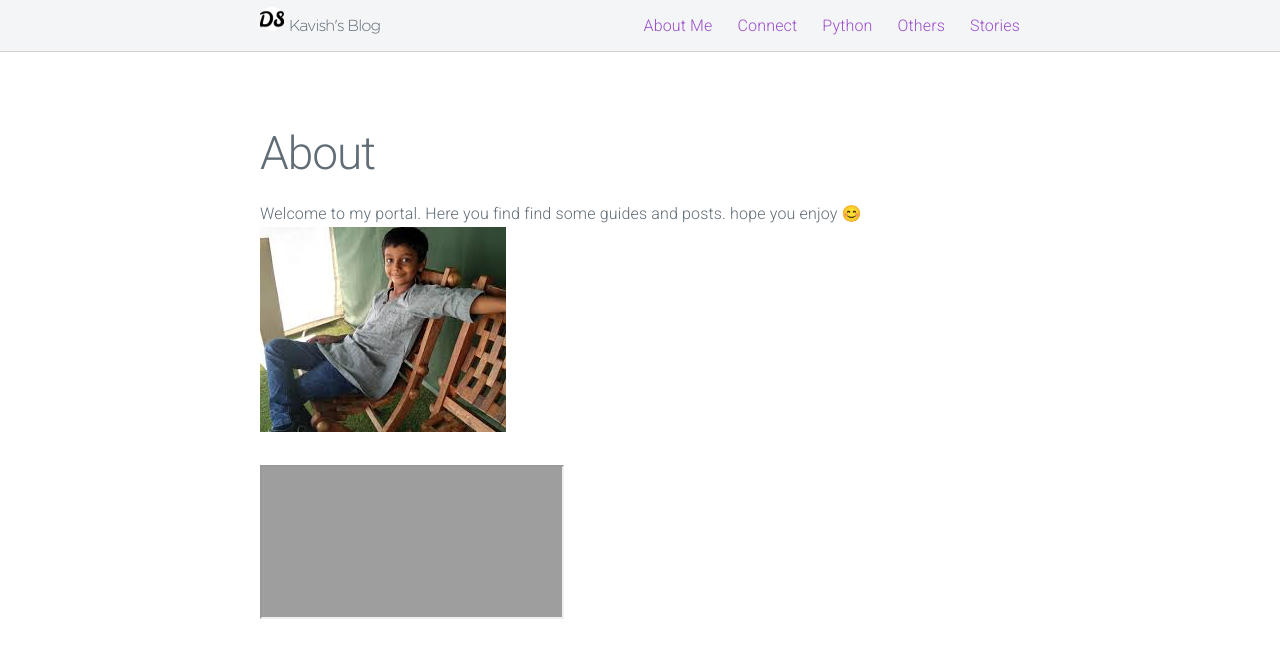
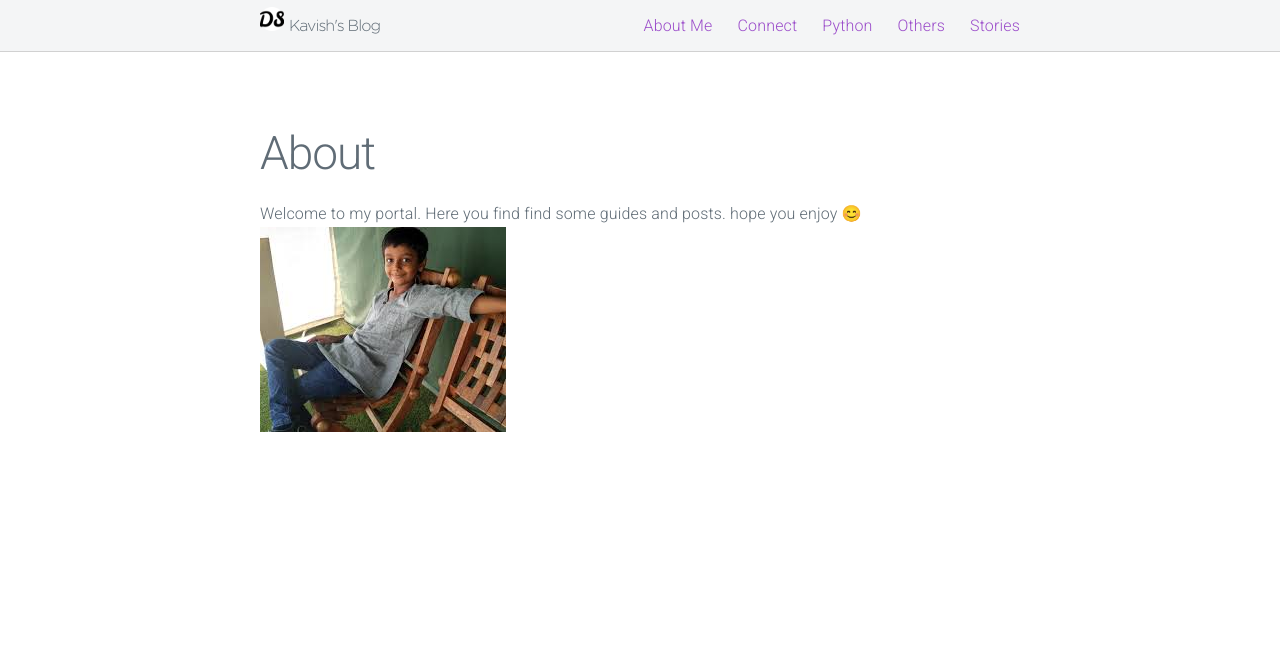
Before and after one commit to kavishdev/kavishdev.github.io, a Jekyll site: the page built from index.md, in a window 1280 px wide. Shown: the top 658 px of the page. Built offline with Jekyll 4.4.1, drawn with Linux system fonts in a browser that asks for light colours.

Commit message:
Update index.md

```diff
--- a/index.md
+++ b/index.md
@@ -8,4 +8,3 @@ Welcome to my portal. Here you find find some guides and posts.
 hope you enjoy 😊
 ![](/imgs/myimage.jpeg)
 <!-- ![alt text](https://kavishblog.appspot.com//static/favicon.png) -->
-<iframe src='https://kavish.sendildevar.in/cyber-bullying/chat/'></iframe>
```
